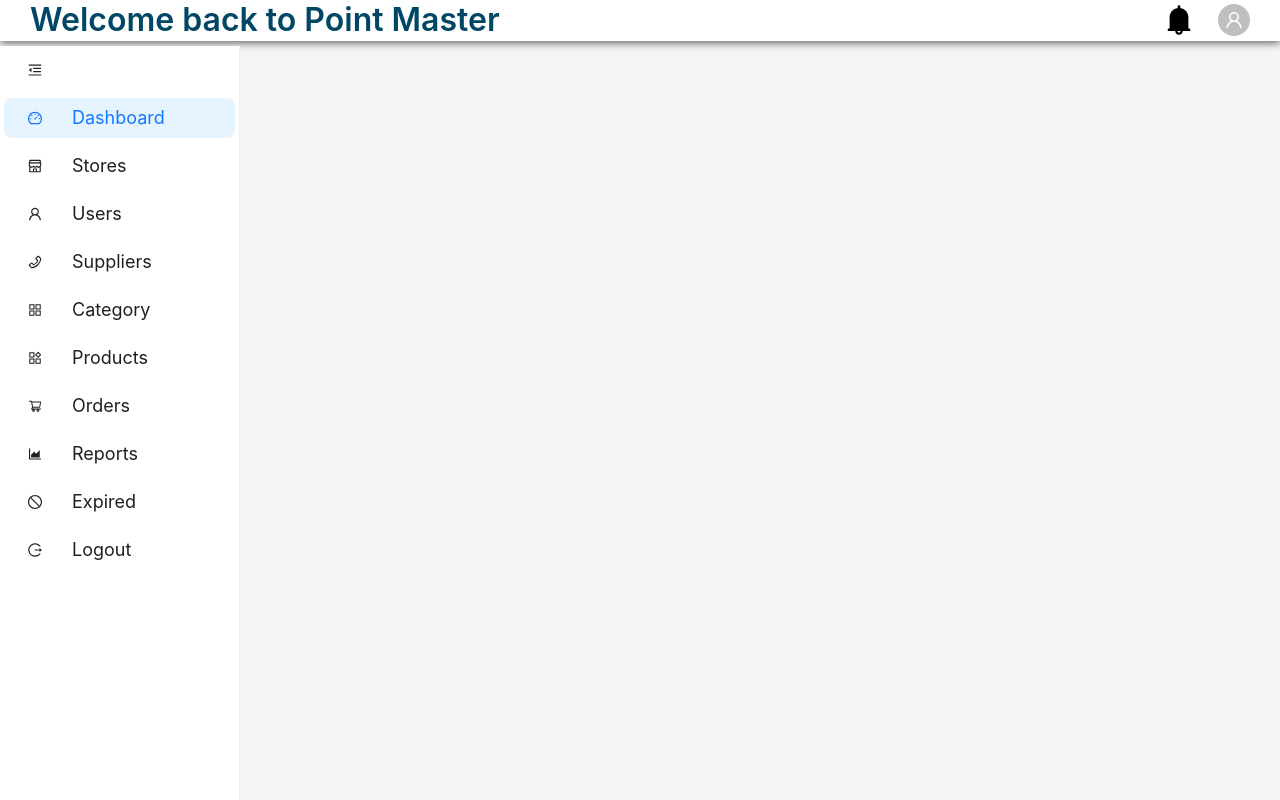
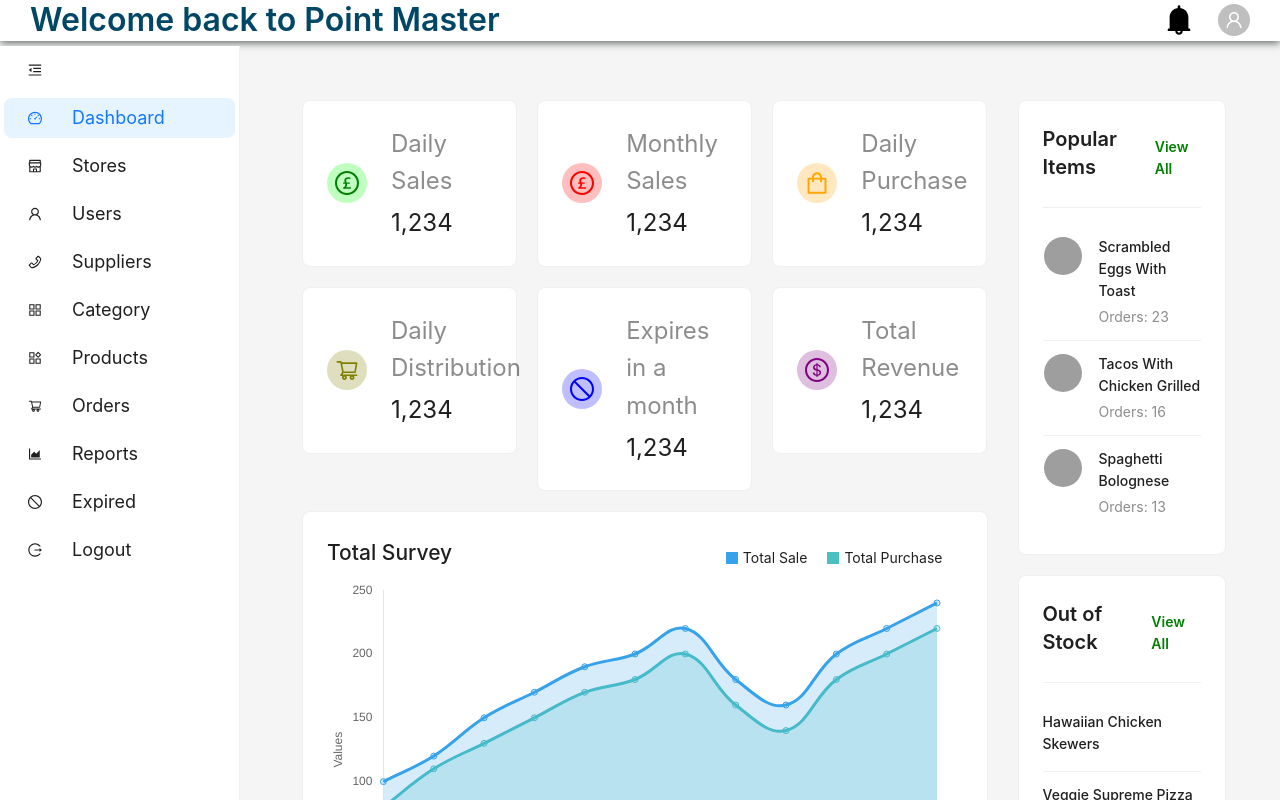
Before and after one commit to PointMaster-POS/web-management, a React (Create React App) app in the folder pointmaster/: page / in a window 1280 px wide. Shown: the top 800 px of the page. Built offline with nearby package versions, Linux system fonts and the light colour scheme; grey boxes are pictures that could not be loaded.

Commit message:
Update Content.js

```diff
--- a/pointmaster/src/components/Dashboard/Content.js
+++ b/pointmaster/src/components/Dashboard/Content.js
@@ -6,7 +6,8 @@
 const Content = () => {
   return (
     <div className='content'>
-      <InventoryRoutes />
+      {/* <InventoryRoutes /> */}
+      <OwnerRoutes />
     </div>
   )
 }
```
